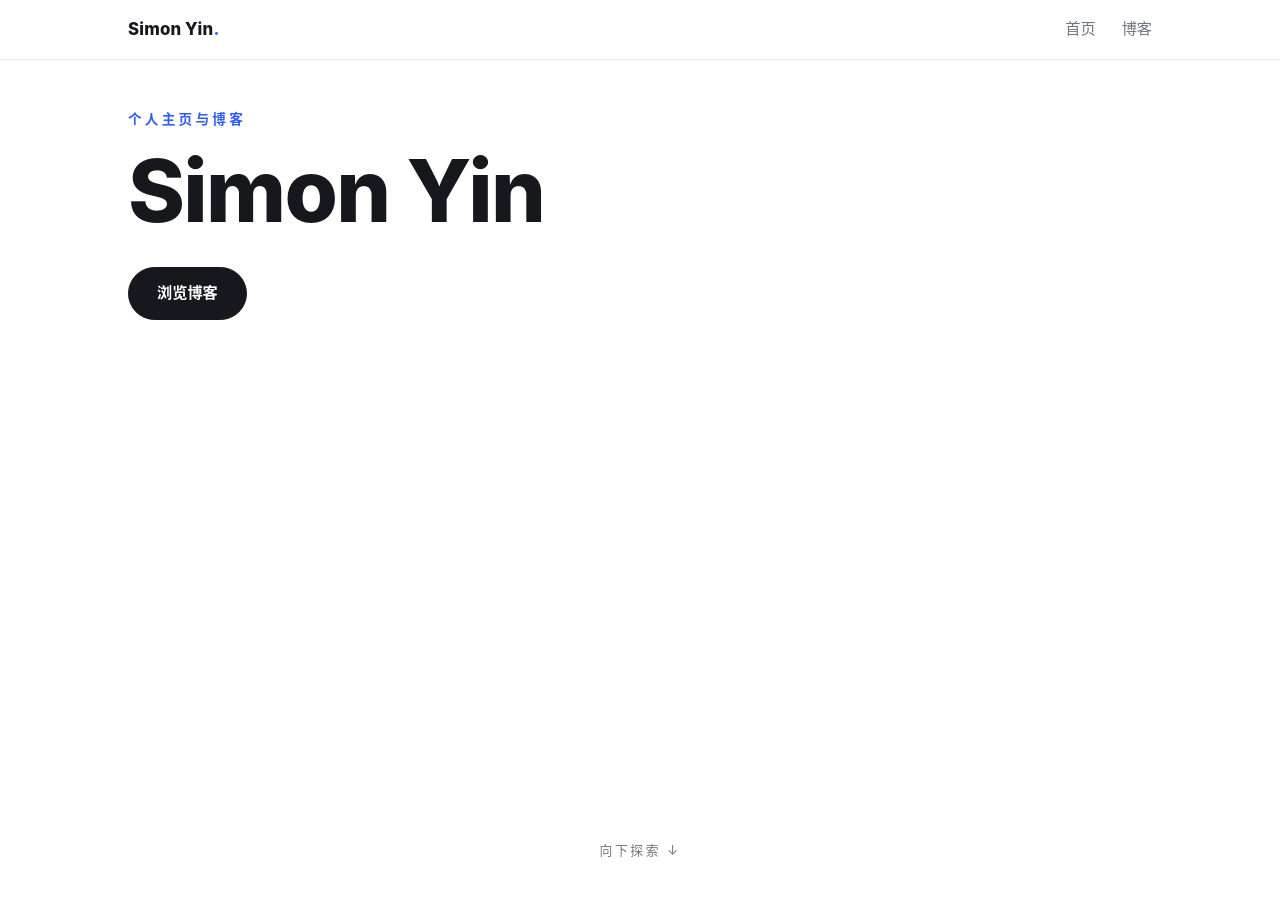
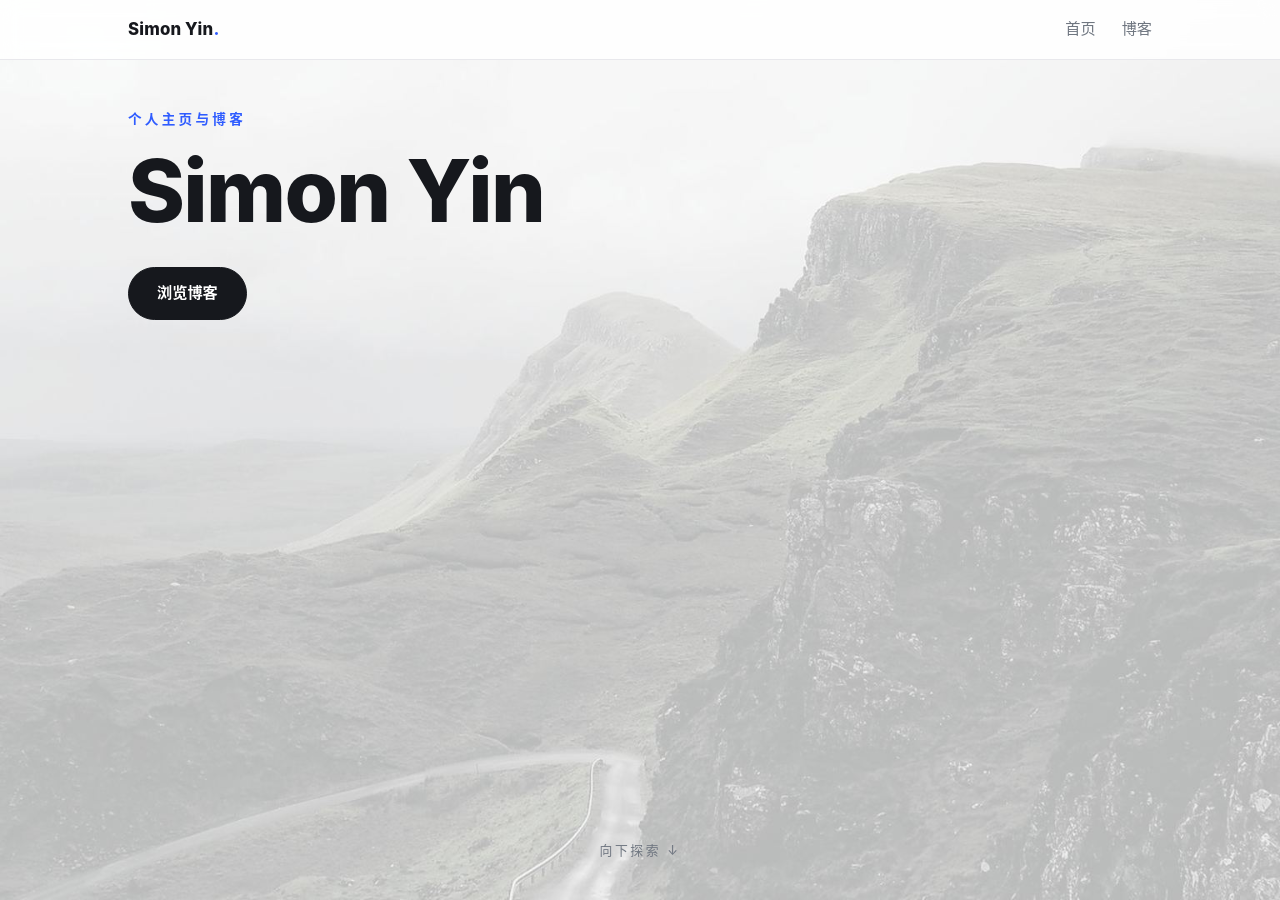
Before and after one commit to Simon96128/Simon96128.github.io, a Jekyll site: the page built from index.html, in a window 1280 px wide and 900 px high. Built offline with Jekyll 4.4.1, drawn with Linux system fonts in a browser that asks for light colours.

Commit message:
Add Morandi-toned landscape background

```diff
--- a/assets/css/style.css
+++ b/assets/css/style.css
@@ -25,7 +25,7 @@ body {
   font-size: 16px;
   line-height: 1.75;
   color: var(--text);
-  background: var(--bg);
+  background: var(--bg) url("../images/bg.jpg") center / cover no-repeat fixed;
 }
 
 ::selection { background: rgba(47, 92, 255, 0.16); }
```
Also changed, not shown: assets/images/bg.jpg (added).
